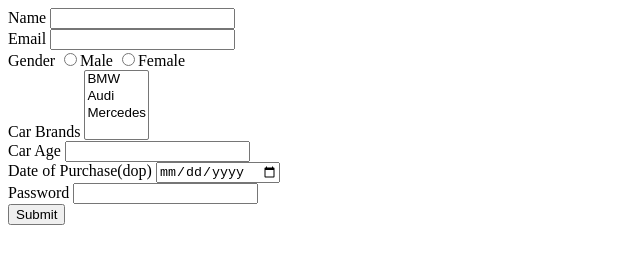
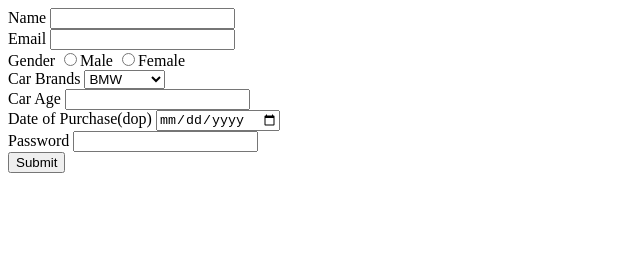
Before and after one commit to acciojob/car-insurance-form-Sameera-Nazneen, a website: page main.html in a window 1280 px wide. Shown: the whole page, without its empty margins (0-640 px from the left). Drawn offline with Linux system fonts and the light colour scheme.

Commit message:
created a submission

```diff
--- a/main.html
+++ b/main.html
@@ -23,7 +23,7 @@
 		<input type = "radio" required name = "gender" value = "female"/>Female
 		<br>
 		<label for = "cars">Car Brands</label>
-		<select multiple>
+		<select >
 			<option>BMW</option>
 			<option>Audi</option>
 			<option>Mercedes</option>
```
